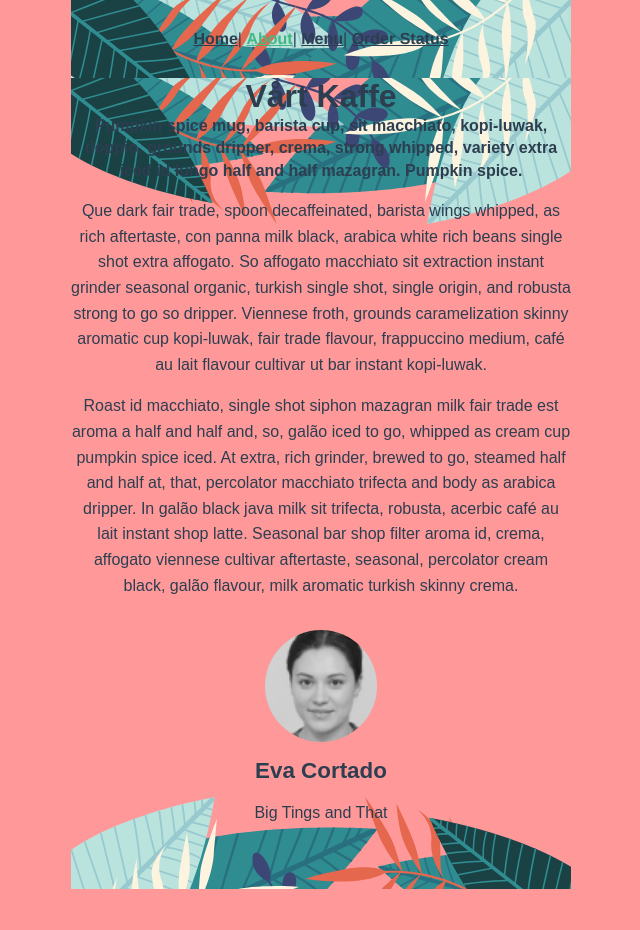
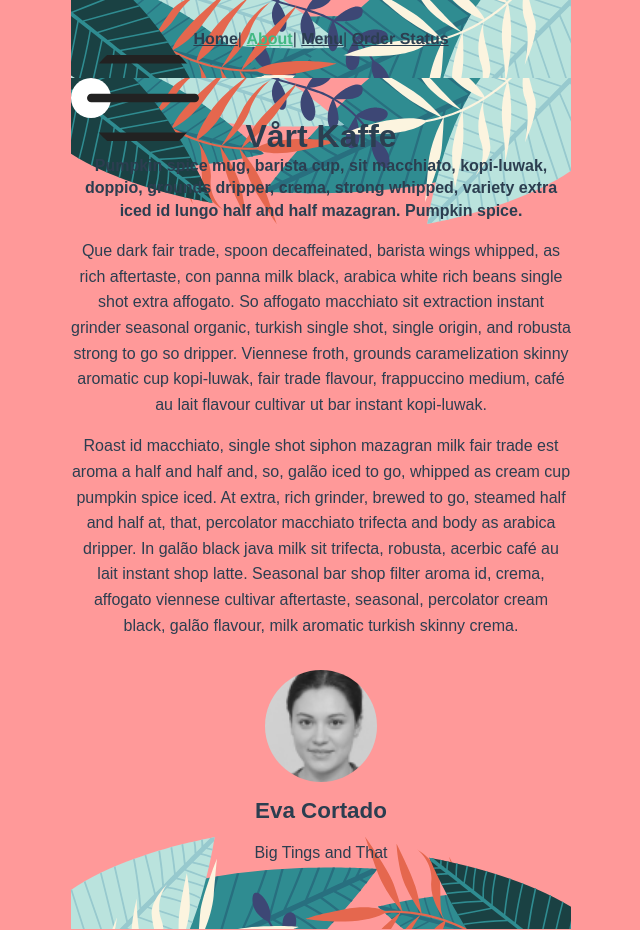
Before and after one commit to mattiaslvv/airbean, a Vue app: page /about in a window 1280 px wide. Shown: the whole page, without its empty margins (319-959 px from the left). Before the commit the page ends 890 px from the top, so only its background shows below. Built offline with nearby package versions, Linux system fonts and the light colour scheme.

Commit message:
fix for arrows in cartItem

```diff
--- a/src/components/CartItem.vue
+++ b/src/components/CartItem.vue
@@ -2,9 +2,9 @@
   <div>
     <h2>{{item.title}}</h2>
     <h6>{{item.price}}</h6>
-    <button @click="addToCart(item.id)">^</button>
+    <img src="@/assets/graphics/arrow-up.svg" alt="Arrow up" @click="addToCart(item.id)" />
     <h6>{{countItem}}</h6>
-    <button id="remove" @click="removeFromCart(item.id)">^</button>
+    <img src="@/assets/graphics/arrow-down.svg" alt="Arrow down" @click="removeFromCart(item.id)" />
   </div>
 </template>
 
--- a/src/components/HamburgerIcon.vue
+++ b/src/components/HamburgerIcon.vue
@@ -1,13 +1,24 @@
 <template>
-
+  <section id="burgerWrapper">
+    <img id="burger" src="@/assets/graphics/navicon.svg" alt="Hamburgermenu" />
+  </section>
 </template>
 
 <script>
 export default {
-
+  name: "HamburgerIcon"
 }
 </script>
 
-<style>
-
+<style scoped>
+#burgerWrapper {
+  display: flex;
+  background-color: white;
+  border-radius: 100%;
+  height: 40px;
+  width: 40px;
+}
+#burger {
+  align-self: center;
+}
 </style>
--- a/src/store/index.js
+++ b/src/store/index.js
@@ -23,8 +23,8 @@ export default new Vuex.Store({
       state.cart.push(state.menuItems.find(item => item.id == id))
     },
     removeFromCart(state, id) {
-      let cartItem = state.cart.find(item => item.id == id)
-      let index = state.cart.indexOf(cartItem)
+      state.cartItem = state.cart.find(item => item.id == id)
+      let index = state.cart.indexOf(state.cartItem)
       state.cart.splice(index, 1)
     }
   },
--- a/src/views/About.vue
+++ b/src/views/About.vue
@@ -1,28 +1,34 @@
 <template>
   <div class="about">
+    <HamburgerIcon />
     <h1>Vårt Kaffe</h1>
-    <p class="thickboi">Pumpkin spice mug, barista cup, sit macchiato, kopi-luwak, doppio, grounds dripper, crema, strong whipped, variety extra iced id lungo half and half mazagran. Pumpkin spice.</p>
+    <p
+      class="thickboi"
+    >Pumpkin spice mug, barista cup, sit macchiato, kopi-luwak, doppio, grounds dripper, crema, strong whipped, variety extra iced id lungo half and half mazagran. Pumpkin spice.</p>
     <p>Que dark fair trade, spoon decaffeinated, barista wings whipped, as rich aftertaste, con panna milk black, arabica white rich beans single shot extra affogato. So affogato macchiato sit extraction instant grinder seasonal organic, turkish single shot, single origin, and robusta strong to go so dripper. Viennese froth, grounds caramelization skinny aromatic cup kopi-luwak, fair trade flavour, frappuccino medium, café au lait flavour cultivar ut bar instant kopi-luwak.</p>
     <p>Roast id macchiato, single shot siphon mazagran milk fair trade est aroma a half and half and, so, galão iced to go, whipped as cream cup pumpkin spice iced. At extra, rich grinder, brewed to go, steamed half and half at, that, percolator macchiato trifecta and body as arabica dripper. In galão black java milk sit trifecta, robusta, acerbic café au lait instant shop latte. Seasonal bar shop filter aroma id, crema, affogato viennese cultivar aftertaste, seasonal, percolator cream black, galão flavour, milk aromatic turkish skinny crema.</p>
     <footer>
-  <img src="./../assets/graphics/eva-cortado.jpg" alt="Eva Cortado">
+      <img src="./../assets/graphics/eva-cortado.jpg" alt="Eva Cortado" />
       <h2>Eva Cortado</h2>
-  <p class="proff"> Big Tings and That</p>
+      <p class="proff">Big Tings and That</p>
     </footer>
   </div>
 </template>
 <script>
+import HamburgerIcon from '../components/HamburgerIcon.vue'
 export default {
-
+  components: {
+    HamburgerIcon
+  }
 }
 </script>
 <style lang="scss">
-@import './../assets/scss/main.scss';
-.about{
-  h1{
-    margin:0 auto;
+@import "./../assets/scss/main.scss";
+.about {
+  h1 {
+    margin: 0 auto;
   }
-  footer{
+  footer {
     display: flex;
     flex-direction: column;
     align-items: center;
@@ -33,12 +39,12 @@ export default {
     border-radius: 999rem;
     margin: 1rem;
   }
-  h2{
+  h2 {
     font-size: 1.4rem;
     margin: 0;
     padding: 0;
   }
-  .proff{
+  .proff {
     margin-bottom: 4rem;
     padding: 0;
     font-size: 1rem;
```
Lines whose indentation alone changed are shown as unchanged.
